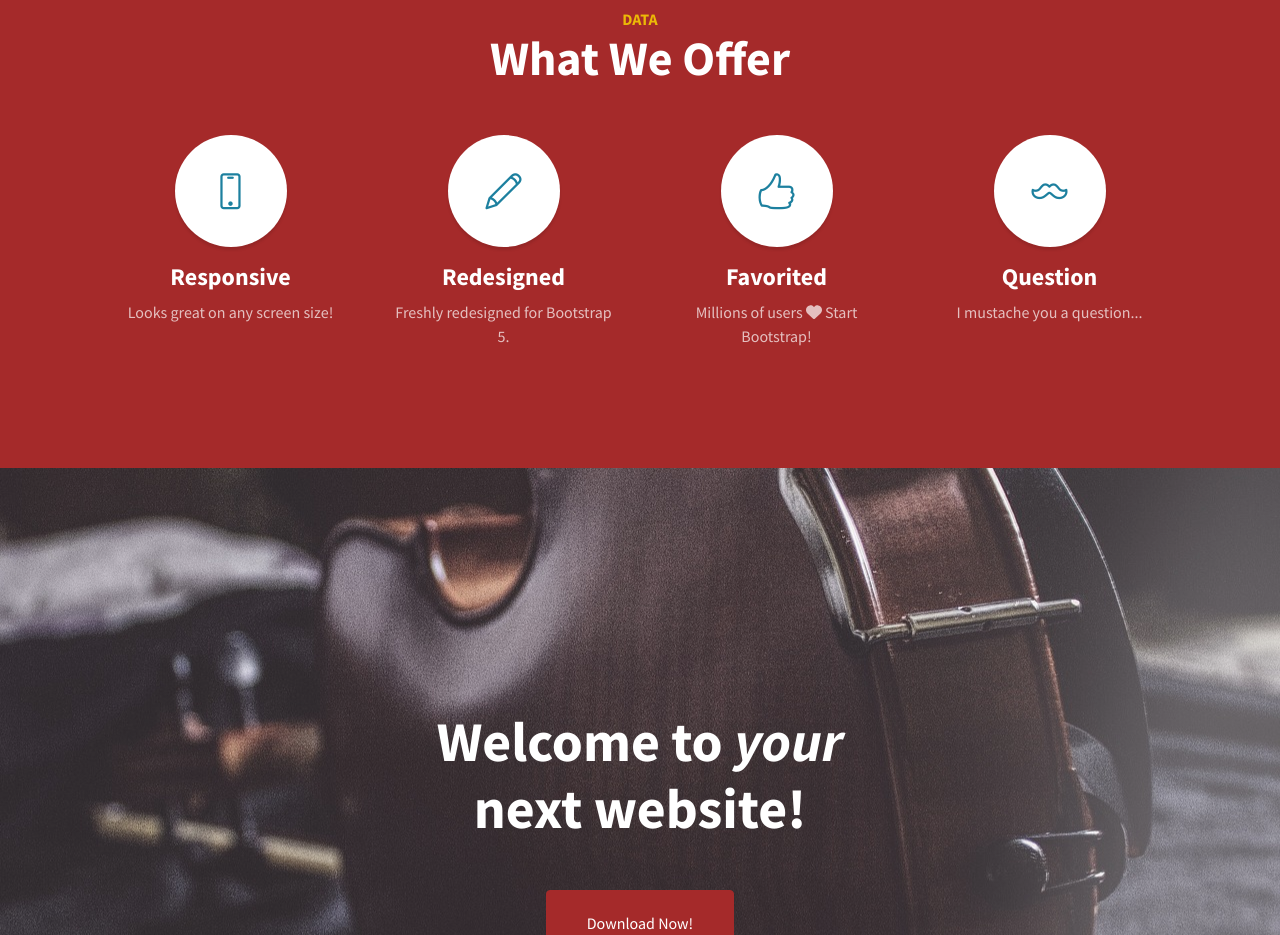
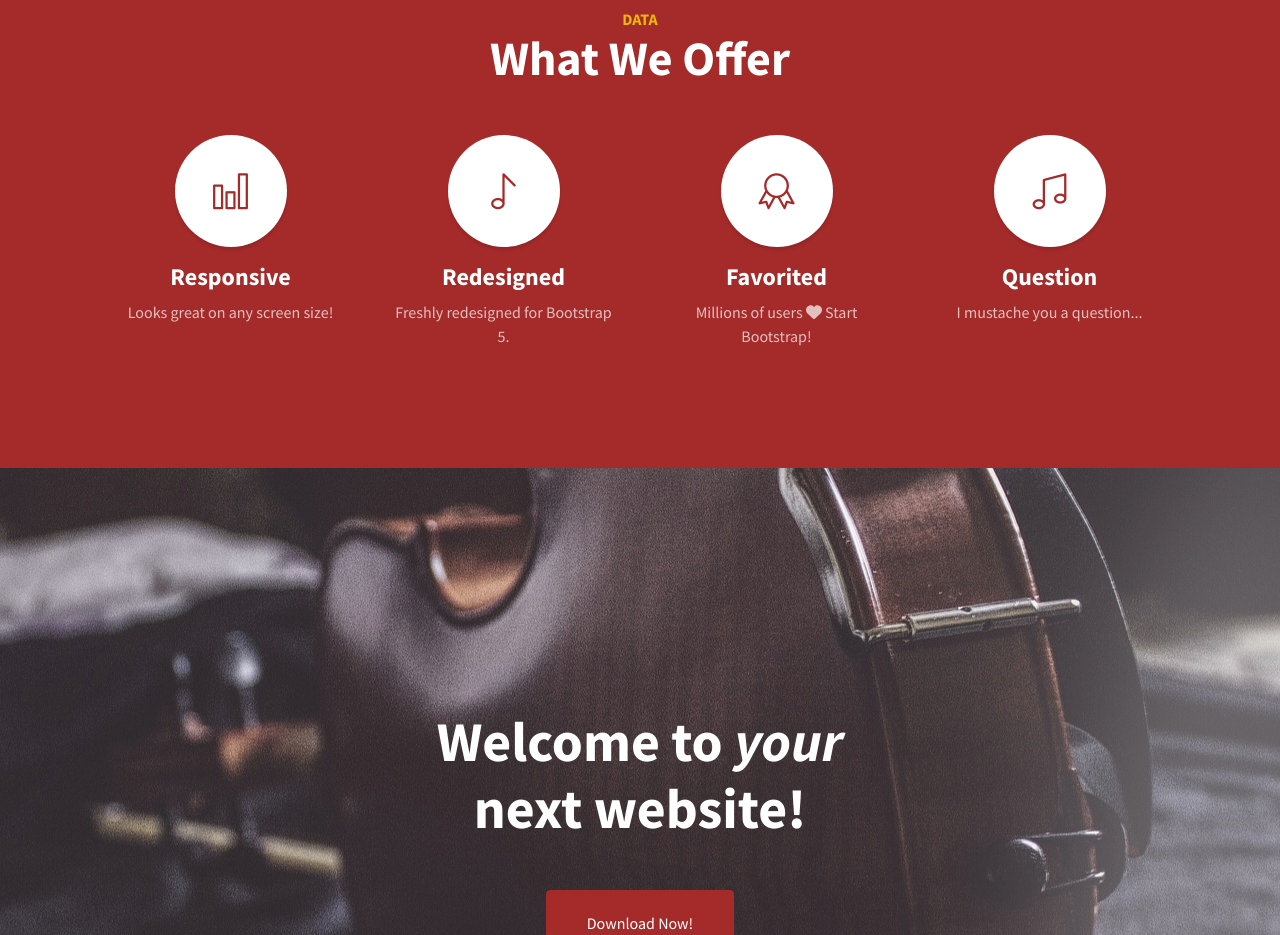
Before and after one commit to InfoViz/InfoViz, a plain HTML site: page index.html in a window 1280 px wide. Shown: the part 1400-2335 px from the top of the page. Drawn offline with nearby package versions, Linux system fonts and the light colour scheme; some packages are replaced by stand-ins of ours; a script that the page names is missing.

Commit message:
change icons

```diff
--- a/index.html
+++ b/index.html
@@ -65,17 +65,17 @@
                 </div>
                 <div class="row gx-4 gx-lg-5">
                     <div class="col-lg-3 col-md-6 mb-5 mb-lg-0">
-                        <span class="service-icon rounded-circle mx-auto mb-3"><i class="icon-screen-smartphone"></i></span>
+                        <span class="service-icon rounded-circle mx-auto mb-3"><i class="icon-chart"></i></span>
                         <h4><strong>Responsive</strong></h4>
                         <p class="text-faded mb-0">Looks great on any screen size!</p>
                     </div>
                     <div class="col-lg-3 col-md-6 mb-5 mb-lg-0">
-                        <span class="service-icon rounded-circle mx-auto mb-3"><i class="icon-pencil"></i></span>
+                        <span class="service-icon rounded-circle mx-auto mb-3"><i class="icon-music-tone"></i></span>
                         <h4><strong>Redesigned</strong></h4>
                         <p class="text-faded mb-0">Freshly redesigned for Bootstrap 5.</p>
                     </div>
                     <div class="col-lg-3 col-md-6 mb-5 mb-md-0">
-                        <span class="service-icon rounded-circle mx-auto mb-3"><i class="icon-like"></i></span>
+                        <span class="service-icon rounded-circle mx-auto mb-3"><i class="icon-badge"></i></span>
                         <h4><strong>Favorited</strong></h4>
                         <p class="text-faded mb-0">
                             Millions of users
@@ -84,7 +84,7 @@
                         </p>
                     </div>
                     <div class="col-lg-3 col-md-6">
-                        <span class="service-icon rounded-circle mx-auto mb-3"><i class="icon-mustache"></i></span>
+                        <span class="service-icon rounded-circle mx-auto mb-3"><i class="icon-music-tone-alt"></i></span>
                         <h4><strong>Question</strong></h4>
                         <p class="text-faded mb-0">I mustache you a question...</p>
                     </div>
```
Also changed, not shown: css/styles.css.
